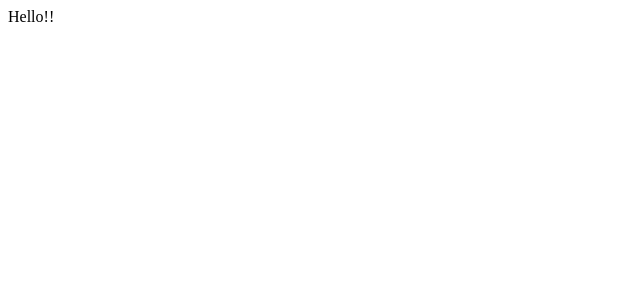
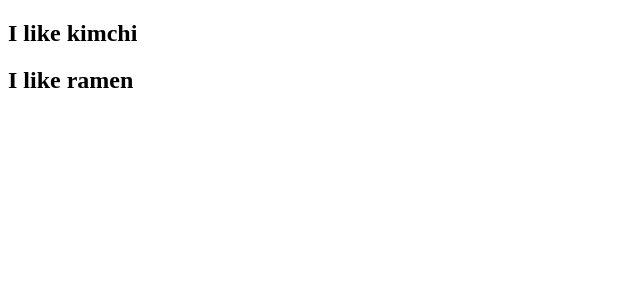
Before and after one commit to junhan-kim/movie_app, a React (Create React App) app: page / in a window 1280 px wide. Shown: the top 300 px of the page, without its empty margins (0-640 px from the left). Built offline with nearby package versions, Linux system fonts and the light colour scheme.

Commit message:
Update App.js for learning a concept of React component

```diff
--- a/src/App.js
+++ b/src/App.js
@@ -1,9 +1,16 @@
 import React from 'react';
+
+function Food({fav}){
+  return (
+    <h2>I like {fav}</h2>
+  );
+}
 
 function App() {
   return (
     <div>
-      Hello!!
+      <Food fav="kimchi"></Food>
+      <Food fav="ramen"></Food>
     </div>
   );
 }
```
